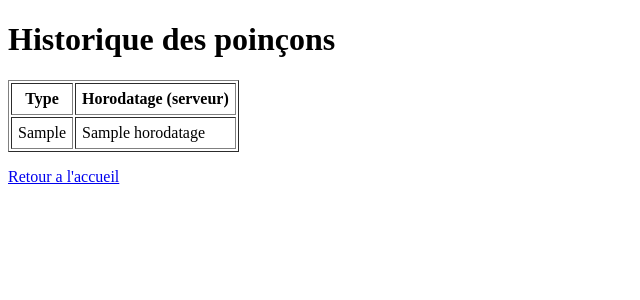
After one commit to stephanedgno-pixel/vettime, a FastAPI app: template templates/poincons.html in a window 1280 px wide. The commit adds this page. Shown: the top 300 px of the page, without its empty margins (0-640 px from the left). Run offline with FastAPI, Linux system fonts and the light colour scheme; the template is opened without the code that fills it: most values are stand-ins (such as "Sample title", 1, 10 or a date in 2020).

Commit message:
feat(pointage): historique des poincons (GET /poincons + template + lien accueil)

```diff
--- a/app/main.py
+++ b/app/main.py
@@ -12,7 +12,7 @@ from starlette.middleware.sessions import SessionMiddleware
 from starlette.status import HTTP_303_SEE_OTHER
 
 from app.database import get_db
-from app.models import Utilisateur, Poincon
+from app.models import Poincon, Utilisateur
 from app.security import verify_password
 
 load_dotenv()
@@ -72,6 +72,16 @@ def pointe(request: Request, user_id: int = Depends(get_current_user), db: Sessi
     db.commit()
     return RedirectResponse(url="/", status_code=303)
 
+@app.get("/poincons")
+def poincons(request: Request, user_id: int = Depends(get_current_user), db: Session = Depends(get_db)):
+    liste = (
+        db.query(Poincon)
+        .filter(Poincon.id_utilisateur == user_id)
+        .order_by(Poincon.horodatage.desc())
+        .all()
+    )
+    return templates.TemplateResponse(request, "poincons.html", {"poincons": liste})
+
 @app.get("/")
 def home(request: Request, user_id: int = Depends(get_current_user)):
     return templates.TemplateResponse(request, "home.html")
--- /dev/null
+++ b/templates/poincons.html
@@ -0,0 +1,18 @@
+{% extends "base.html" %}
+{% block content %}
+<h1>Historique des poinçons</h1>
+<table border="1" cellpadding="6">
+  <thead>
+    <tr><th>Type</th><th>Horodatage (serveur)</th></tr>
+  </thead>
+  <tbody>
+  {% for p in poincons %}
+    <tr>
+      <td>{{ p.type_poincon }}</td>
+      <td>{{ p.horodatage }}</td>
+    </tr>
+  {% endfor %}
+  </tbody>
+</table>
+<p><a href="/">Retour a l'accueil</a></p>
+{% endblock %}
```
Also changed, not shown: templates/home.html (+6 -4 lines).
